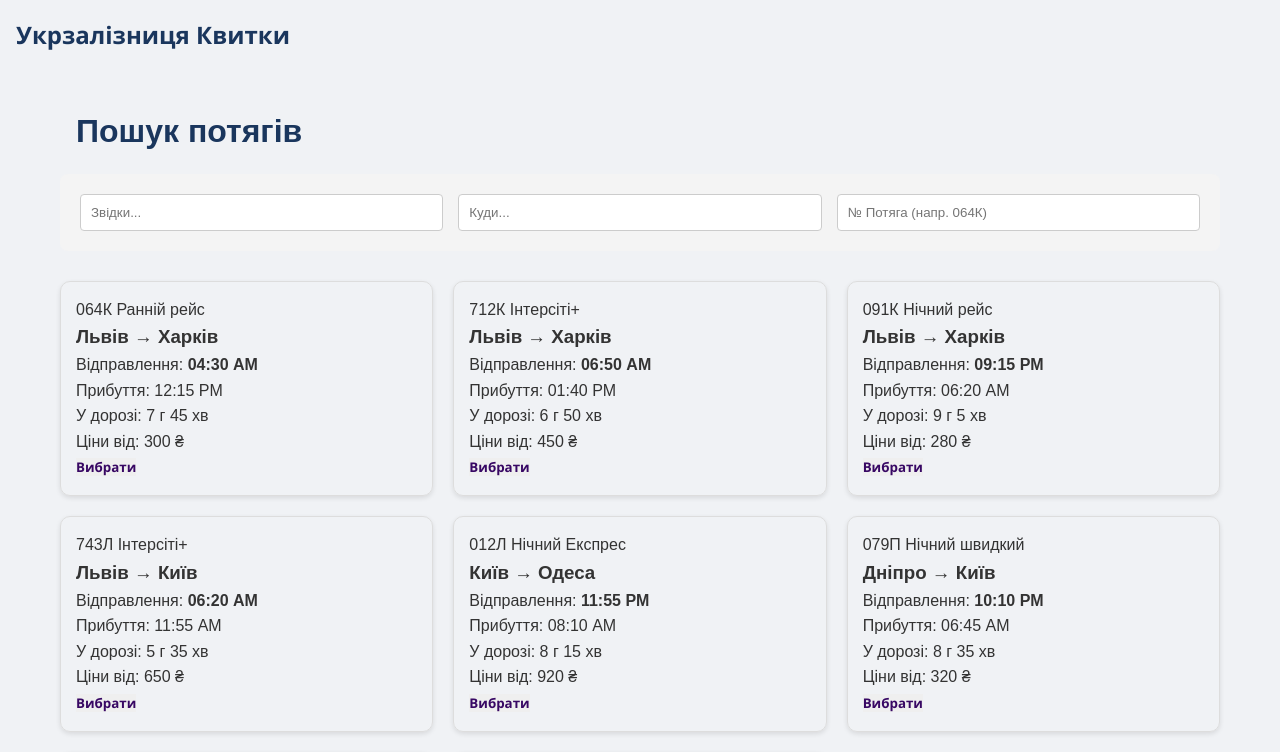
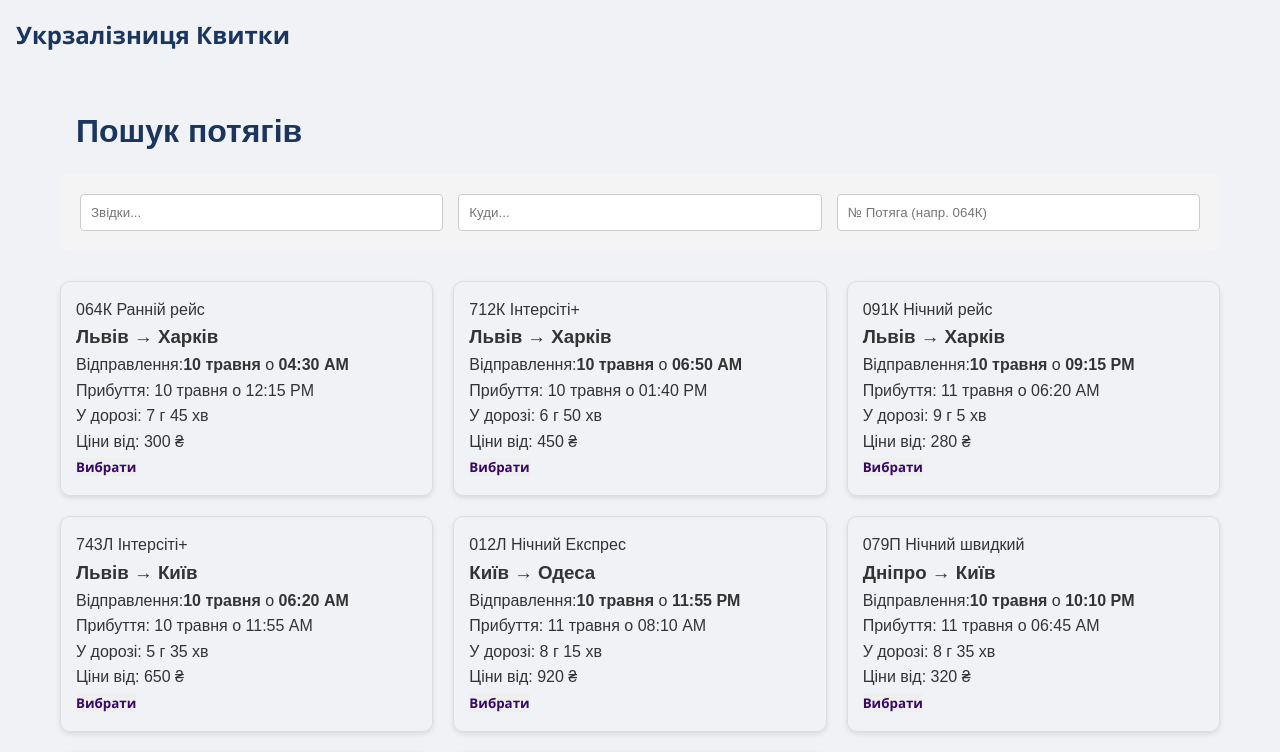
Before and after one commit to rakovychsofiya-arch/RailwayStation, a React (Vite) app: page / in a window 1280 px wide. Shown: the top 752 px of the page. Built offline with nearby package versions, Linux system fonts and the light colour scheme; the HTML template or start-up script is replaced by a standard one.

Commit message:
Add missing display departure and arrival dates in TrainCard

```diff
--- a/src/components/TrainCard.jsx
+++ b/src/components/TrainCard.jsx
@@ -5,6 +5,12 @@
         const m = minutes % 60;
         return `${h} г  ${m} хв `
     };
+const formatDate = (dateString) => {
+    return new Date(dateString).toLocaleDateString("uk-UA", {
+      day: "numeric",
+      month: "long",
+    });
+  };
 const minPrice = Math.min(...train.wagons.map(w => w.price));
 return (
     <div className="train-card">
@@ -19,8 +25,10 @@
 
       <div className="train-info">
         <div className="time-block">
-          <p>Відправлення: <strong>{new Date(train.departure).toLocaleTimeString([], {hour: '2-digit', minute:'2-digit'})}</strong></p>
-          <p>Прибуття: {new Date(train.arrival).toLocaleTimeString([], {hour: '2-digit', minute:'2-digit'})}</p>
+          <p>Відправлення:<strong>{formatDate(train.departure)}</strong> о{" "}
+           <strong>{new Date(train.departure).toLocaleTimeString([], {hour: '2-digit', minute:'2-digit'})}</strong></p>
+          <p>Прибуття: {formatDate(train.arrival)} о{" "}
+            {new Date(train.arrival).toLocaleTimeString([], {hour: '2-digit', minute:'2-digit'})}</p>
         </div>
         <p className="duration">У дорозі: {formatDuration(train.durationMinutes)}</p>
       </div>
```
